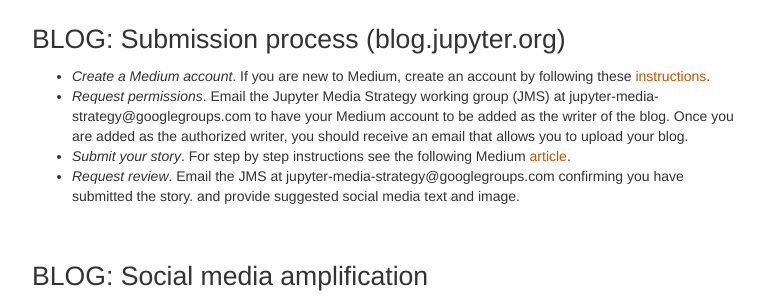
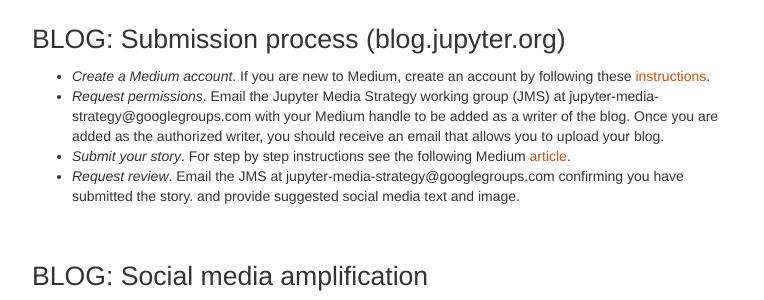
Before and after one commit to jupyter/jupyter.github.io, a Jekyll site: the page built from media_submissions.md, in a window 1280 px wide and 900 px high, scrolled down 1064 px. Shown: the part 172-472 px from the top of the window, without its empty margins (257-1021 px from the left). Built offline with Jekyll 4.4.1, drawn with Linux system fonts in a browser that asks for light colours; comment, search, counter and statistics services are not loaded.

Commit message:
address review

```diff
--- a/media_submissions.md
+++ b/media_submissions.md
@@ -35,7 +35,7 @@
 
 ## BLOG: Submission process (blog.jupyter.org)
 - *Create a Medium account*. If you are new to Medium, create an account by following these [instructions](https://help.medium.com/hc/en-us/articles/115004915268-Sign-in-or-sign-up-to-Medium).
-- *Request permissions*. Email the Jupyter Media Strategy working group (JMS)  at jupyter-media-strategy@googlegroups.com  to have your Medium account to be added as the writer of the blog. Once you are added as the authorized writer, you should receive an email that allows you to upload your blog.
+- *Request permissions*. Email the Jupyter Media Strategy working group (JMS)  at jupyter-media-strategy@googlegroups.com with your Medium handle to be added as a writer of the blog. Once you are added as the authorized writer, you should receive an email that allows you to upload your blog.
 - *Submit your story*. For step by step instructions see the following Medium [article](https://help.medium.com/hc/en-us/articles/213904978-Add-a-draft-or-post-to-publication).
 - *Request review*. Email the JMS at jupyter-media-strategy@googlegroups.com confirming you have submitted the story.  and provide suggested social media text and image.
 
```
Also changed, not shown: social.md (+1 -1 lines).
